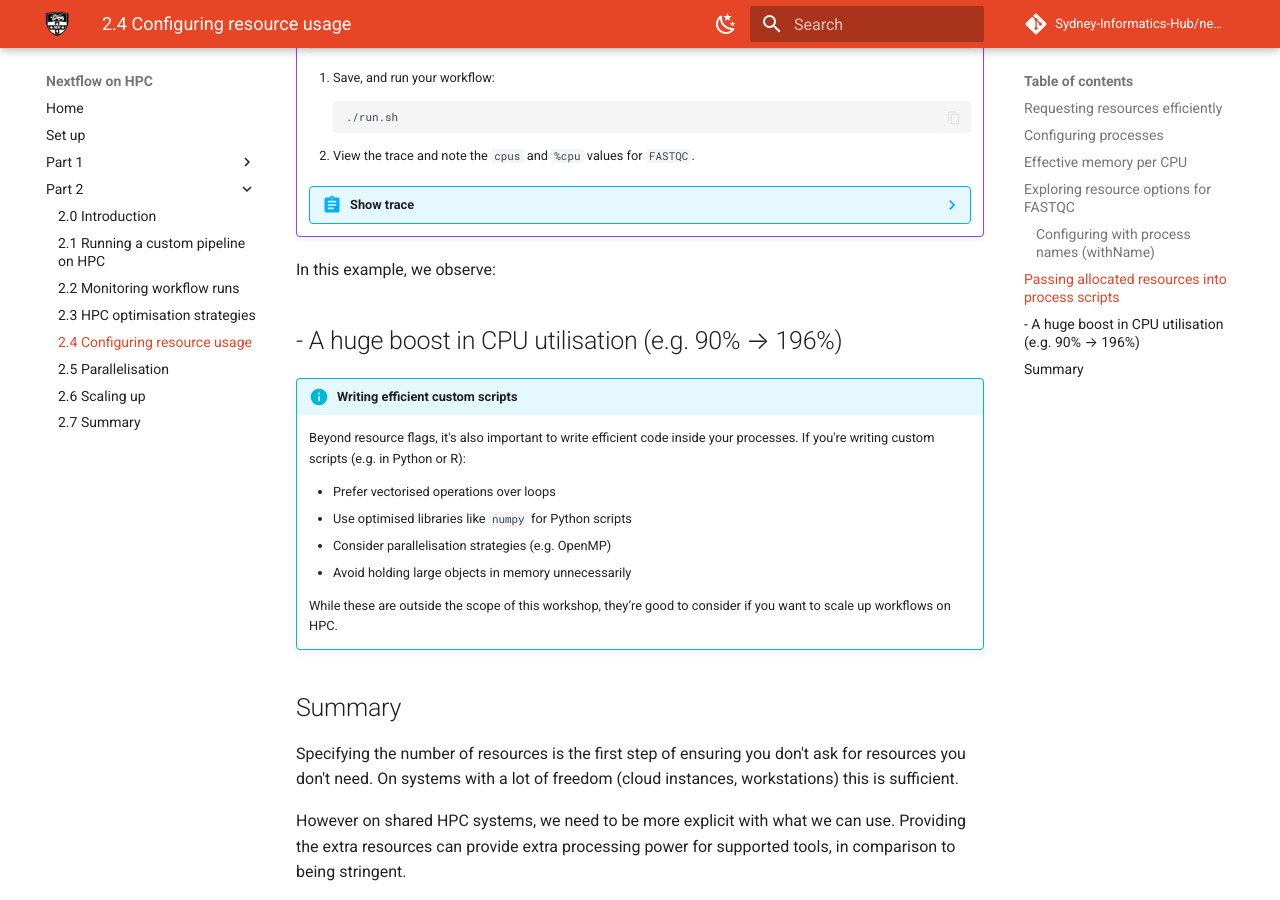
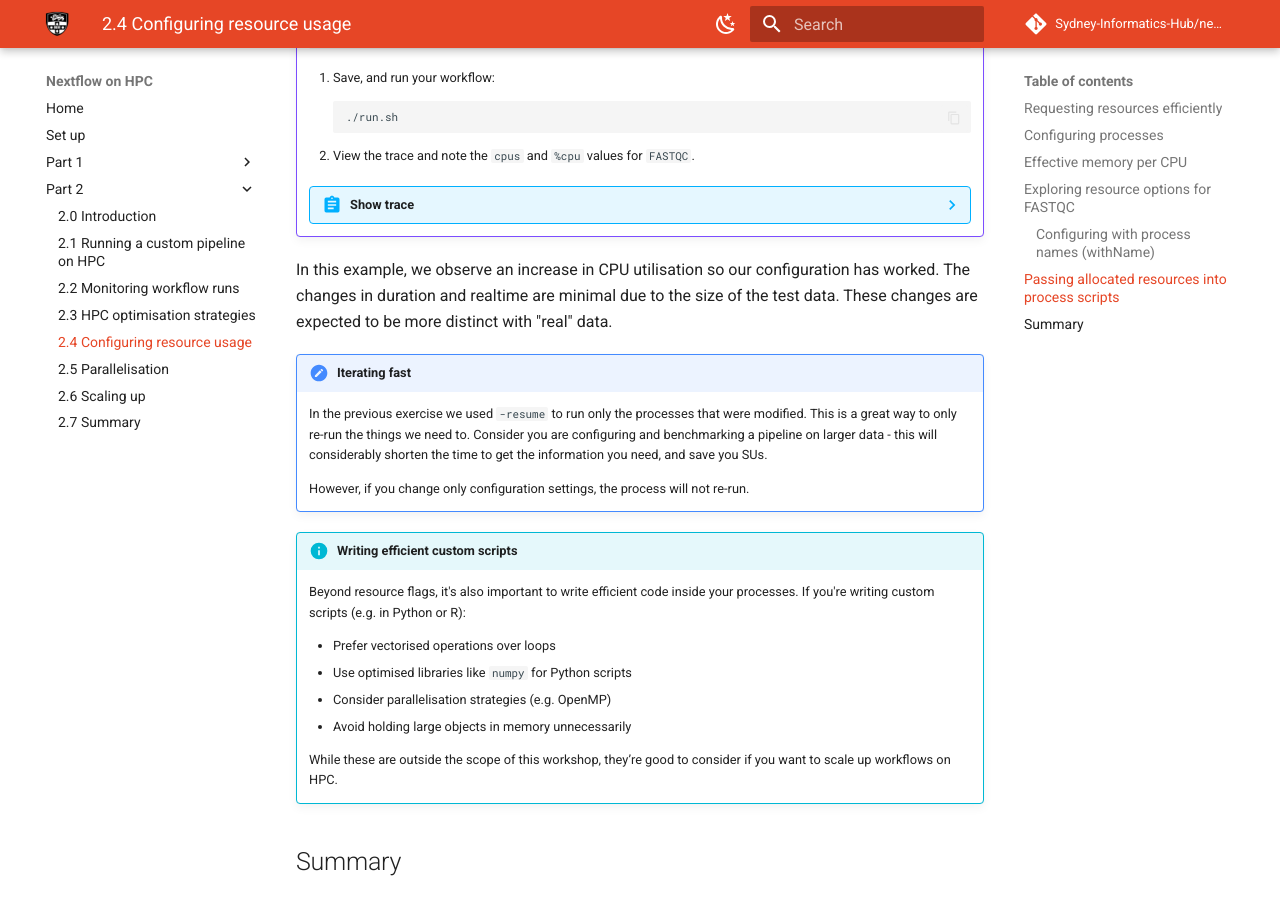
Before and after one commit to Sydney-Informatics-Hub/nextflow-hpc-workshop, an MkDocs documentation site: the page built from docs/part2/24_resourcing.md, in a window 1280 px wide and 900 px high, scrolled down 7639 px. Built offline with MkDocs 1.6.1 and Material for MkDocs 9.7.7, drawn with Linux system fonts in a browser that asks for light colours; comment, search, counter and statistics services are not loaded.

```diff
--- a/docs/part2/24_resourcing.md
+++ b/docs/part2/24_resourcing.md
@@ -404,11 +404,13 @@ We will next make our `FASTQC` take in the number of cores we provide it **dynam
             | FASTQC (fastqc on NA12877) | COMPLETED | 0    | 14.9s    | 3s       | **2** | **196.9%** | 1 GB   | 0.1% | 236.7 MB |
             | MULTIQC                    | COMPLETED | 0    | 14s      | 4.4s     | 1     | 80.1%      | 2 GB   | 0.0% | 95.6 MB  |
 
-In this example, we observe:
+In this example, we observe an increase in CPU utilisation so our configuration has worked. The changes in duration and realtime are minimal due to the size of the test data. These changes are expected to be more distinct with "real" data.
 
-- A huge boost in CPU utilisation (e.g. 90% → 196%)
--
+!!! note "Iterating fast"
 
+    In the previous exercise we used `-resume` to run only the processes that were modified. This is a great way to only re-run the things we need to. Consider you are configuring and benchmarking a pipeline on larger data - this will considerably shorten the time to get the information you need, and save you SUs.
+
+    However, if you change only configuration settings, the process will not re-run.
 
 !!! info "Writing efficient custom scripts"
 
```
